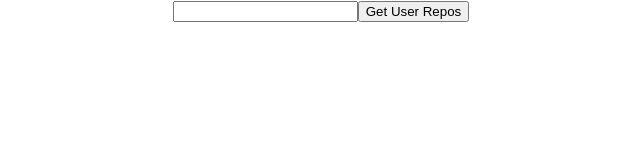
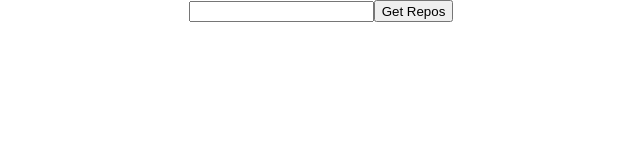
Before and after one commit to arjyobala/vanilla_git, a React (Create React App) app: page / in a window 1280 px wide. Shown: the top 160 px of the page, without its empty margins (319-959 px from the left). Built offline with nearby package versions, Linux system fonts and the light colour scheme.

Commit message:
Test Git api connection

```diff
--- a/src/App.js
+++ b/src/App.js
@@ -1,10 +1,10 @@
 import "./App.css";
-import SearchBar from "./components/SearchBar";
+import SearchRepos from "./views/SearchRepos";
 
 function App() {
   return (
     <div className="App">
-      <SearchBar />
+      <SearchRepos />
     </div>
   );
 }
--- /dev/null
+++ b/src/components/Results.js
@@ -0,0 +1,17 @@
+import React from "react";
+
+const Results = ({ list }) => {
+  return (
+    <div>
+      {list.map((item) => (
+        <li key={item.id}>{item.login}</li>
+      ))}
+    </div>
+  );
+};
+
+export default Results;
+
+Results.defaultProps = {
+  list: [{ name: "one" }, { name: "two" }],
+};
--- a/src/components/SearchBar.js
+++ b/src/components/SearchBar.js
@@ -1,16 +1,9 @@
-import React, { useState } from "react";
+import React from "react";
 
-const SearchBar = () => {
-  const [textInput, setTextInput] = useState("");
-
-  const handleChange = (e) => {
-    setTextInput(e.target.value);
-  };
-  console.log(textInput);
+const SearchBar = ({ query, handleChange }) => {
   return (
     <div>
-      <input onChange={handleChange} type="text" />
-      <button type="submit">Get User Repos</button>
+      <input value={query} onChange={handleChange} type="text" />
     </div>
   );
 };
--- /dev/null
+++ b/src/views/SearchRepos.js
@@ -0,0 +1,39 @@
+import React, { useState } from "react";
+import axios from "axios";
+import SearchBar from "../components/SearchBar";
+import Results from "../components/Results";
+
+const SearchRepos = () => {
+  const [query, setQuery] = useState("");
+  const [list, setList] = useState([]);
+  const handleChange = (e) => {
+    setQuery(e.target.value);
+  };
+  console.log(query);
+
+  const handleClick = () => {
+    axios.get(`https://api.github.com/users`).then((res) => {
+      console.log(res.data);
+      setList(res.data);
+    });
+  };
+
+  return (
+    <div>
+      <div
+        style={{
+          display: "flex",
+          textAlign: "center",
+          margin: "auto",
+          display: "inline-flex",
+        }}
+      >
+        <SearchBar query={query} handleChange={handleChange} />
+        <button onClick={handleClick}>Get Repos</button>
+      </div>
+      <Results list={list} />
+    </div>
+  );
+};
+
+export default SearchRepos;
```
